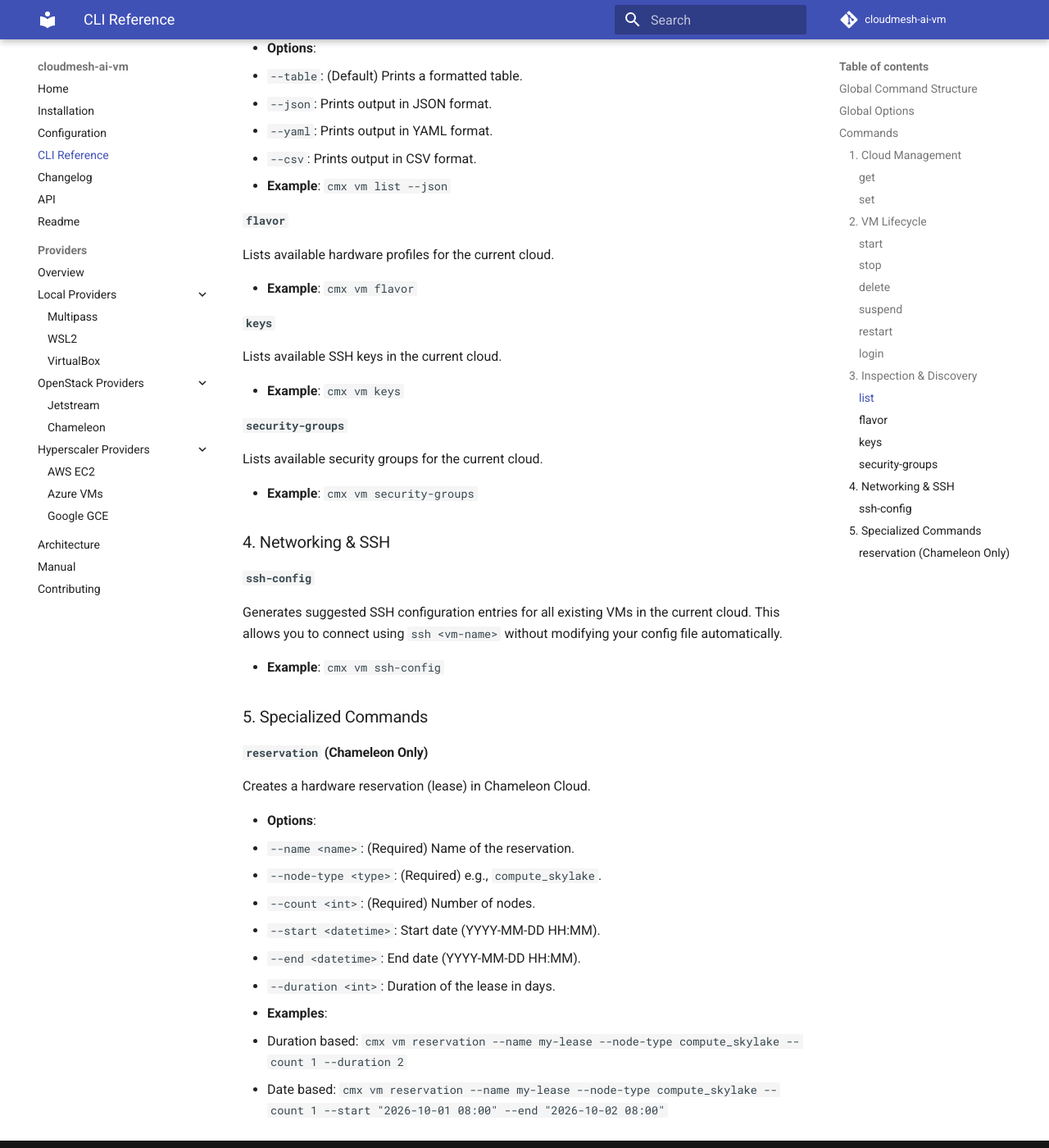
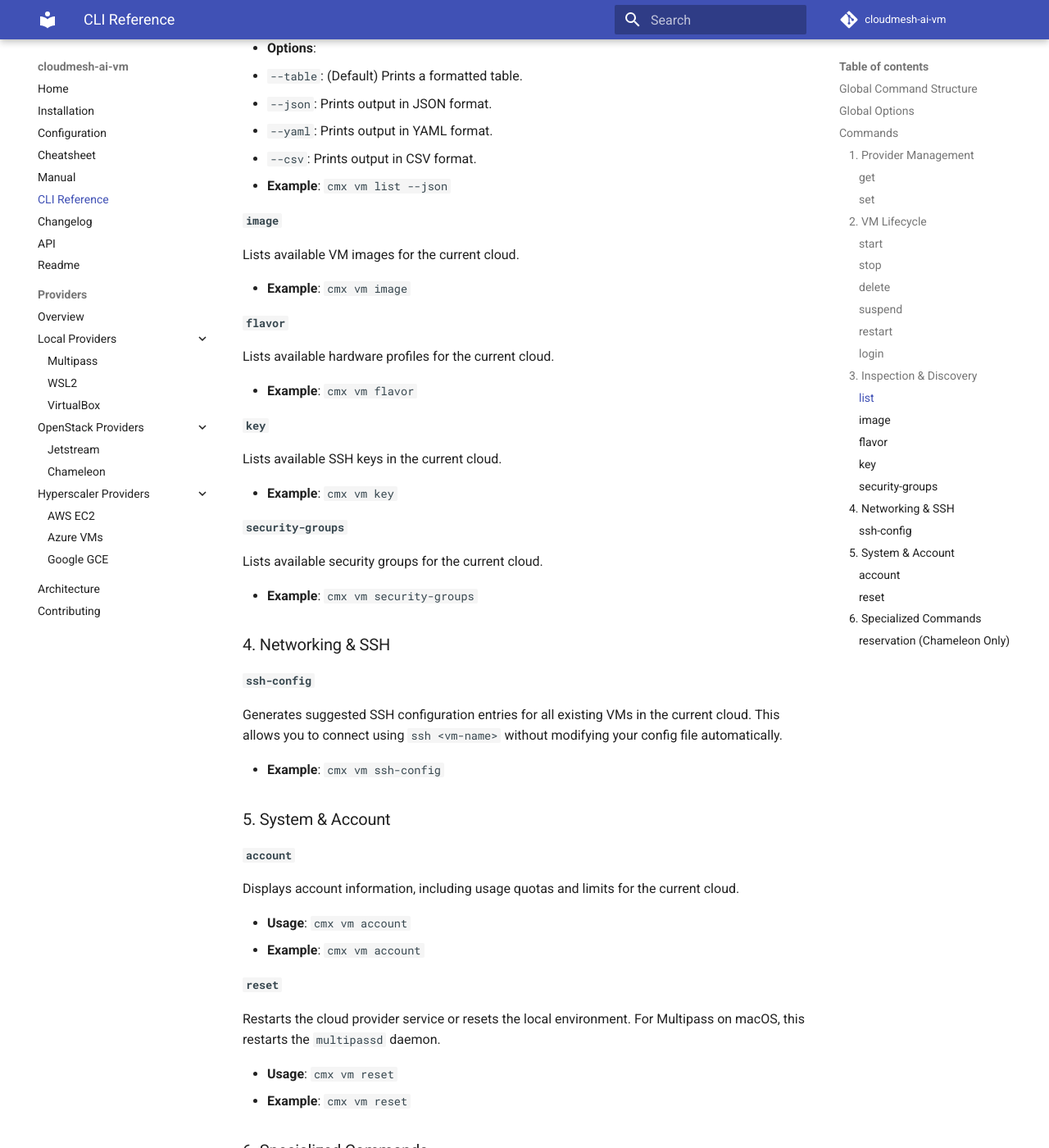
Before and after one commit to cloudmesh-ai/cloudmesh-ai-vm, an MkDocs documentation site: the page built from docs/cli.md, in a window 1280 px wide and 1400 px high, scrolled down 2691 px. Shown: the whole window at 82% size. Built offline with MkDocs 1.6.1 and Material for MkDocs 9.7.7, drawn with Linux system fonts in a browser that asks for light colours; comment, search, counter and statistics services are not loaded; some of the changed text lies outside the part shown.

Commit message:
update docs

```diff
--- a/docs/cli.md
+++ b/docs/cli.md
@@ -17,24 +17,24 @@
 
 ## Commands
 
-### 1. Cloud Management
+### 1. Provider Management
 
-The `cloud` group provides commands to manage the active cloud provider.
+The `provider` group provides commands to manage the active cloud provider.
 
 #### `get`
 
 Displays the current default cloud provider.
 
-- **Usage**: `cmx vm cloud get`
-- **Example**: `cmx vm cloud get`
+- **Usage**: `cmx vm provider get`
+- **Example**: `cmx vm provider get`
 
 #### `set`
 
 Sets the default cloud provider used for all subsequent commands.
 
-- **Usage**: `cmx vm cloud set <cloud_name>`
-- **Example**: `cmx vm cloud set aws`
-- **Shorthand**: `cmx vm set <cloud_name>`
+- **Usage**: `cmx vm provider set <cloud_name>`
+- **Example**: `cmx vm provider set aws`
+- **Shorthand**: `cmx vm provider set <cloud_name>`
 
 ### 2. VM Lifecycle
 
@@ -104,17 +104,23 @@
   - `--csv`: Prints output in CSV format.
 - **Example**: `cmx vm list --json`
 
+#### `image`
+
+Lists available VM images for the current cloud.
+
+- **Example**: `cmx vm image`
+
 #### `flavor`
 
 Lists available hardware profiles for the current cloud.
 
 - **Example**: `cmx vm flavor`
 
-#### `keys`
+#### `key`
 
 Lists available SSH keys in the current cloud.
 
-- **Example**: `cmx vm keys`
+- **Example**: `cmx vm key`
 
 #### `security-groups`
 
@@ -130,7 +136,23 @@
 
 - **Example**: `cmx vm ssh-config`
 
-### 5. Specialized Commands
+### 5. System & Account
+
+#### `account`
+
+Displays account information, including usage quotas and limits for the current cloud.
+
+- **Usage**: `cmx vm account`
+- **Example**: `cmx vm account`
+
+#### `reset`
+
+Restarts the cloud provider service or resets the local environment. For Multipass on macOS, this restarts the `multipassd` daemon.
+
+- **Usage**: `cmx vm reset`
+- **Example**: `cmx vm reset`
+
+### 6. Specialized Commands
 
 #### `reservation` (Chameleon Only)
 
--- a/mkdocs.yml
+++ b/mkdocs.yml
@@ -24,6 +24,8 @@
   - Home: index.md
   - Installation: installation.md
   - Configuration: configuration.md
+  - Cheatsheet: cheatsheet.md
+  - Manual: manual.md
   - CLI Reference: cli.md
   - Changelog: CHANGELOG.md
   - API: api.md
@@ -42,7 +44,6 @@
       - Azure VMs: providers/hyperscalers/azure.md
       - Google GCE: providers/hyperscalers/google.md
   - Architecture: architecture.md
-  - Manual: manual.md
   - Contributing: contributing.md
 
 plugins:
```
Also changed, not shown: README.md (+5 -4 lines), docs/manual.md (+9 -0 lines).
